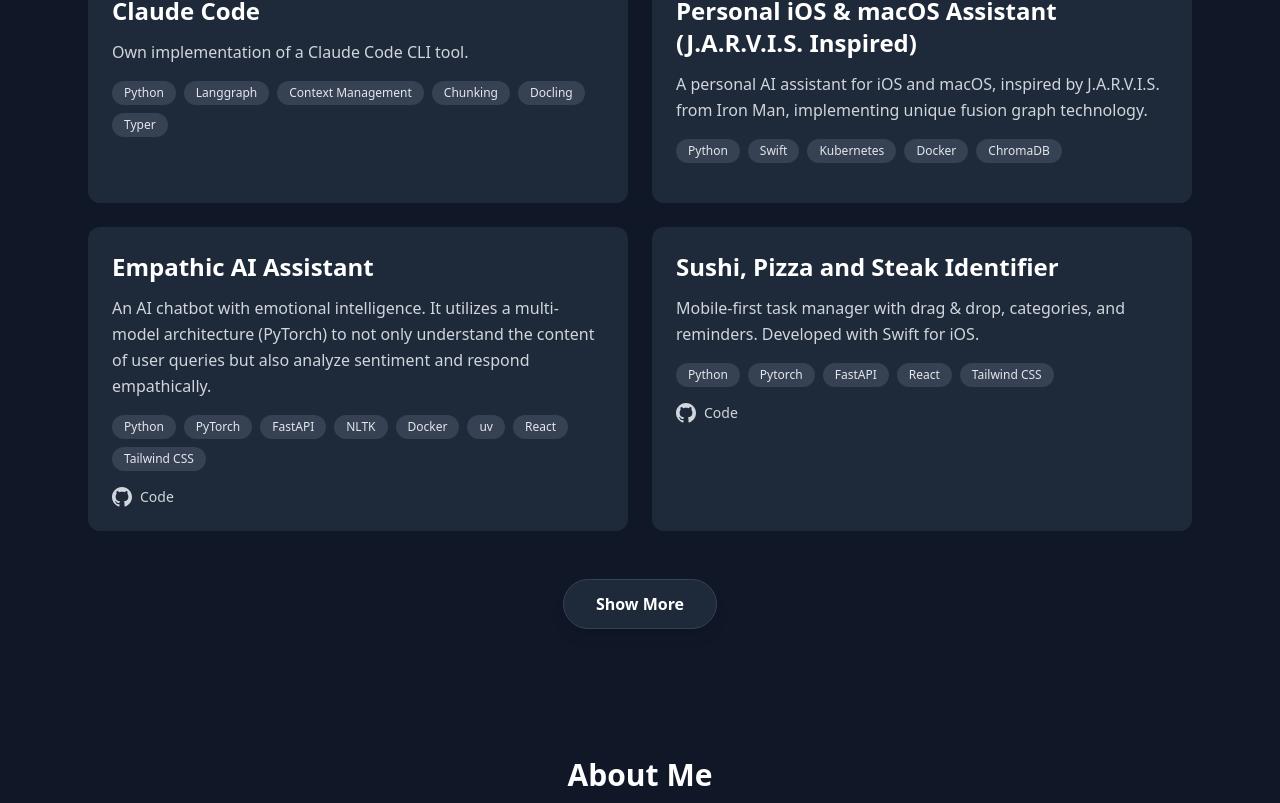
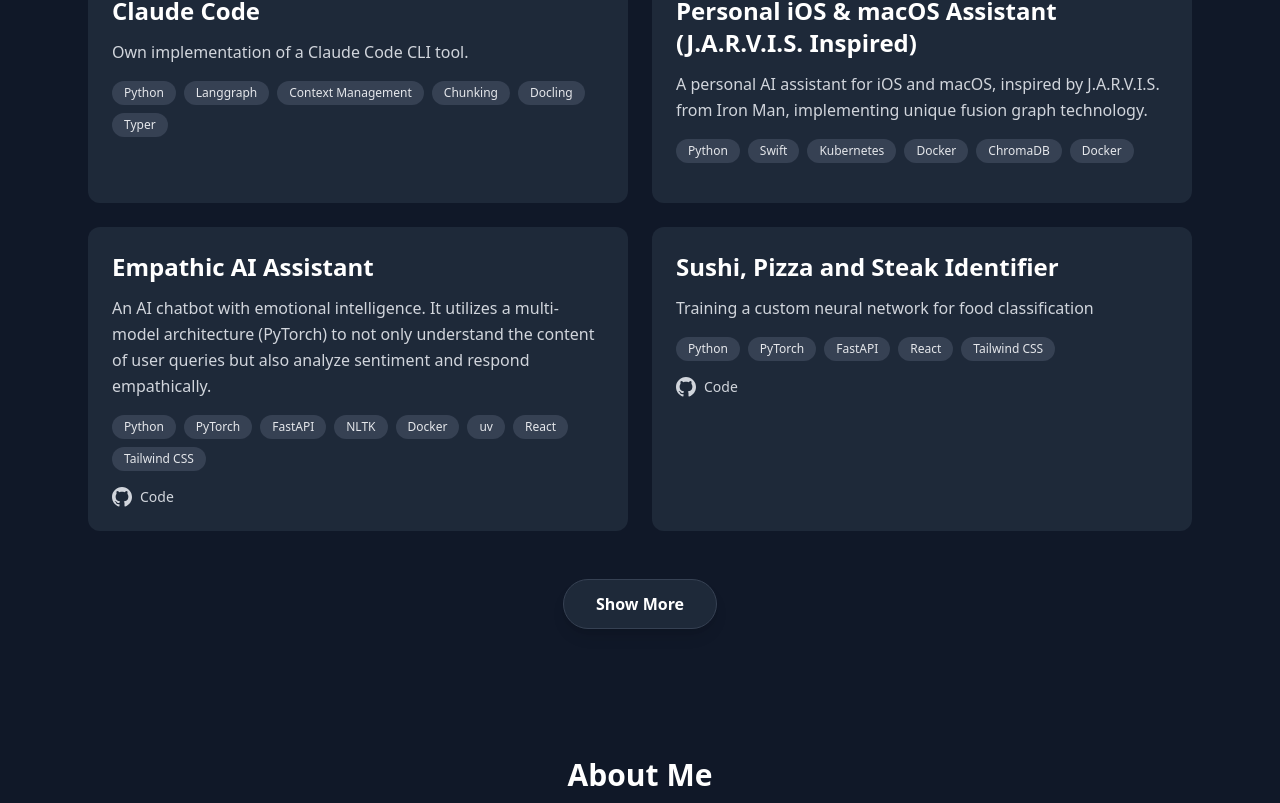
Before and after one commit to informatikRocks/PersonalWebsite, a React (Vite) app in the folder PersonalWebsite/: page / in a window 1280 px wide. Shown: the part 1237-2040 px from the top of the page. Built offline with nearby package versions, Linux system fonts and the light colour scheme.

Commit message:
Adapting informaton about projects

```diff
--- a/PersonalWebsite/src/components/sections/Personal.jsx
+++ b/PersonalWebsite/src/components/sections/Personal.jsx
@@ -51,7 +51,7 @@
                 Technical University of Munich
               </p>
               <p className="text-gray-300">
-                3rd Semester • Focus: Software Engineering & Data Science
+                4th Semester
               </p>
             </div>
           </div>
--- a/PersonalWebsite/src/components/sections/Projects.jsx
+++ b/PersonalWebsite/src/components/sections/Projects.jsx
@@ -19,8 +19,9 @@
       image: '/images/projects/claude-code.jpg',
       color: 'from-amber-600 to-orange-700',
       features: [
+        'Advanced concepts of context engenineering',
         'Terminal UI',
-        'Codebase Understanding',
+        'Multi agent system',
         'Command Execution',
         'Tool calling Support'
       ]
@@ -30,14 +31,17 @@
       description: 'A personal AI assistant for iOS and macOS, inspired by J.A.R.V.I.S. from Iron Man, implementing unique fusion graph technology.',
       // NOTE: The German text described an E-Commerce shop here. I translated it, but you might want to write a description about the AI instead.
       extendedDescription: 'This platform offers a complete solution with modern design, responsive layout, and optimized performance. The integration of Stripe enables secure payment processing.',
-      technologies: ["Python", "Swift", "Kubernetes", "Docker", "ChromaDB"],
+      technologies: ["Python", "Swift", "Kubernetes", "Docker", "ChromaDB", "Docker"],
       image: '/images/projects/ecommerce.jpg',
       color: 'from-blue-500 to-purple-600',
       features: [
-        'Product Catalog with Filters', // Adapted to match the description context
-        'Shopping Cart Functionality',
-        'Stripe Payment Integration',
-        'Admin Dashboard'
+        'Creating Mails, Calendar Events, Reminders',
+        'Acess to all files on your Mac',
+        'Enabling a faster file or app search than apple Spotlight',
+        'Implementing an Sign in with Apple',
+        'Full end to end encryption',
+        'Fusion Graph technology - Implementing an own datastructure',
+        'Voice Mode'
       ]
     },
     {
@@ -57,18 +61,18 @@
       ]
     },
     {
-      title: 'Sushi, Pizza and Steak Identifier', // NOTE: Title implies Food AI, description says Task Manager. Kept description as is.
-      description: 'Mobile-first task manager with drag & drop, categories, and reminders. Developed with Swift for iOS.',
-      extendedDescription: 'A native iOS app for efficient task management with intuitive usability and local data caching. Optimized for iPhone and iPad.',
-      technologies: ["Python", "Pytorch", "FastAPI", "React", "Tailwind CSS"],
-      github: 'https://github.com/username/task-manager',
-      image: '/images/projects/task-manager.jpg',
+      title: 'Sushi, Pizza and Steak Identifier',
+      description: 'Training a custom neural network for food classification',
+      extendedDescription: 'A custom neural network built and trained entirely from scratch using PyTorch. This project served as a hands-on educational deep dive to master the core concepts of machine learning, covering data preparation, model architecture design, training loops, and evaluation. The model is served via a FastAPI backend and integrated with a React frontend for seamless image uploads and predictions.',
+      technologies: ["Python", "PyTorch", "FastAPI", "React", "Tailwind CSS"],
+      github: 'https://github.com/username/food-identifier-pytorch',
+      image: '/images/projects/food-identifier.jpg',
       color: 'from-orange-500 to-red-600',
       features: [
-        'Drag & Drop Interface',
-        'Categories and Tags',
-        'Push Notifications',
-        'Offline-First with CoreData'
+        'Custom PyTorch Architecture',
+        'Built and Trained from Scratch',
+        'REST API for Model Serving',
+        'Image Upload Frontend'
       ]
     },
     {
@@ -94,7 +98,7 @@
       image: '/images/projects/organ-control.jpg',
       color: 'from-purple-500 to-indigo-600',
       features: [
-        'Real-time Hardware Control',
+        'Hardware Control',
         'Embedded Webserver',
         'Physical Signal Processing',
         'Raspberry Pi Integration'
@@ -124,9 +128,9 @@
       image: '/images/projects/java-erp.jpg',
       color: 'from-blue-600 to-indigo-700',
       features: [
-        'Secure Login System',
+        'Login System',
         'Automatic Stock Warnings',
-        'Time Tracking (Punch Clock)',
+        'Time Tracking',
         'Real-Time Inventory Overview'
       ]
     }
```
